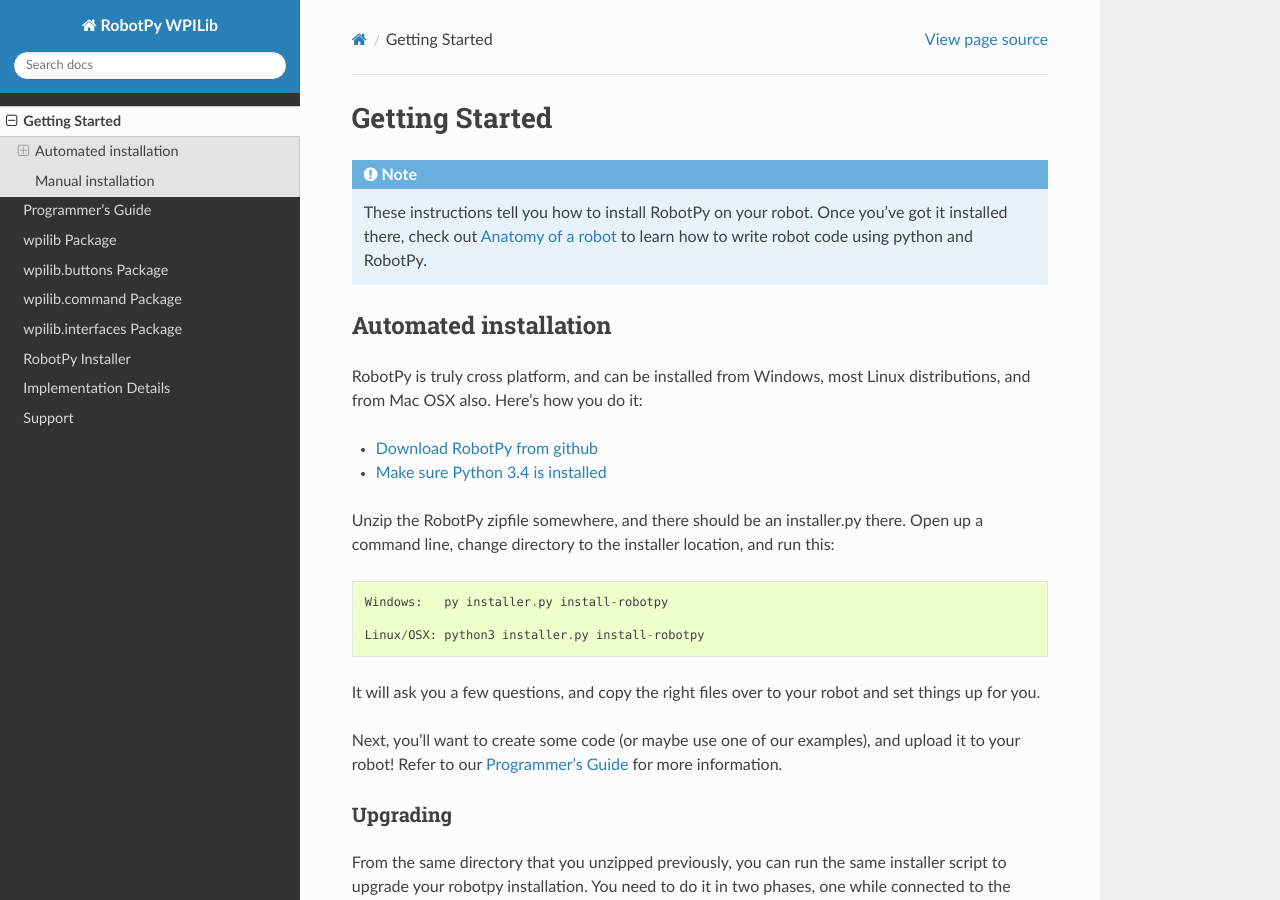
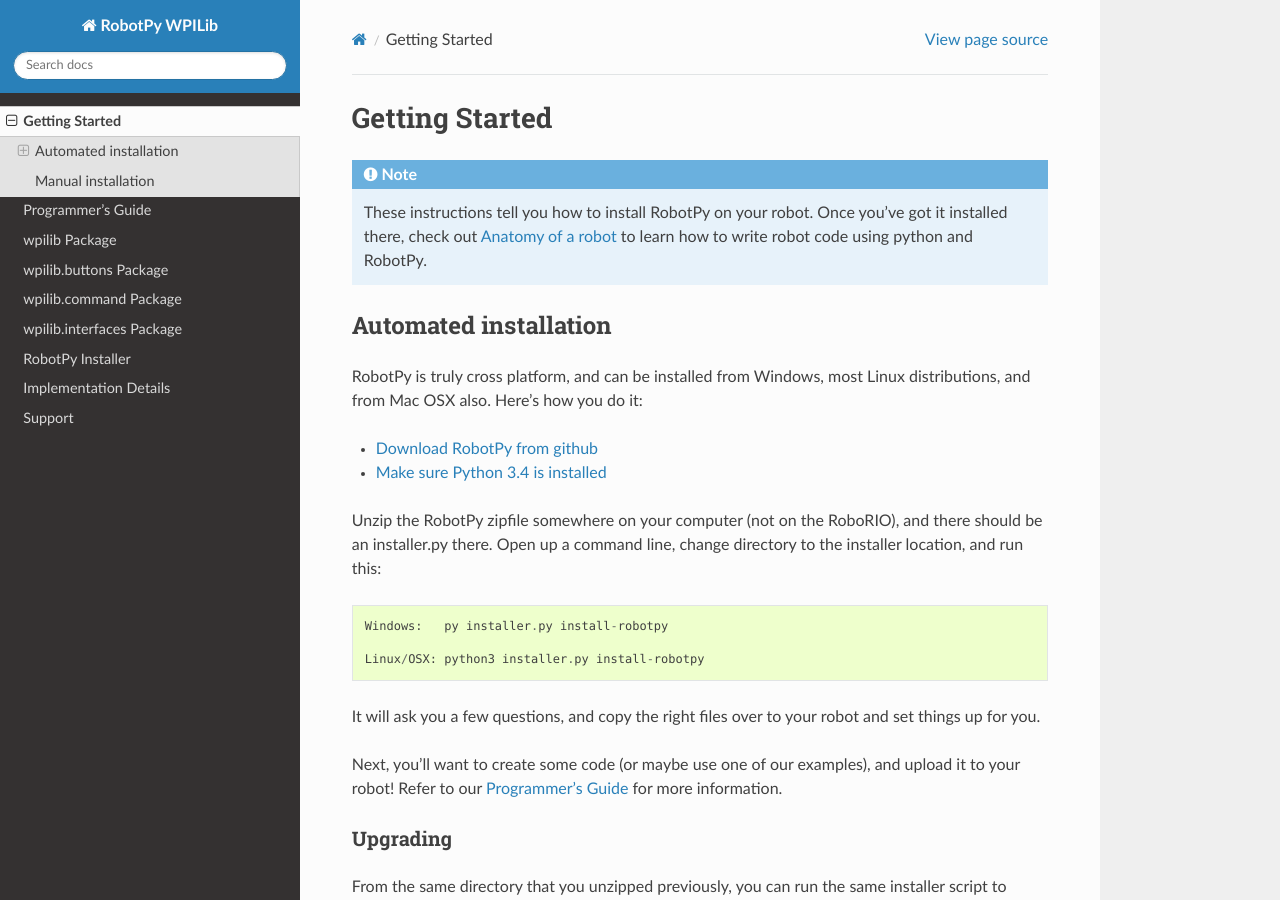
Before and after one commit to robotpy/robotpy-wpilib, a Sphinx documentation site: the page built from docs/getting_started.rst, in a window 1280 px wide and 900 px high. Built offline with Sphinx 7.4.7 and the Read the Docs theme 2.0.0, drawn with Linux system fonts in a browser that asks for light colours; the version number could not be read and is left out.

Commit message:
Clarify install docs

```diff
--- a/docs/getting_started.rst
+++ b/docs/getting_started.rst
@@ -18,9 +18,9 @@
 * `Download RobotPy from github <https://github.com/robotpy/robotpy-wpilib/releases>`_
 * `Make sure Python 3.4 is installed <https://www.python.org/downloads/>`_
 
-Unzip the RobotPy zipfile somewhere, and there should be an installer.py
-there. Open up a command line, change directory to the installer location,
-and run this::
+Unzip the RobotPy zipfile somewhere on your computer (not on the RoboRIO),
+and there should be an installer.py there. Open up a command line, change
+directory to the installer location, and run this::
 
 	Windows:   py installer.py install-robotpy
 
```
